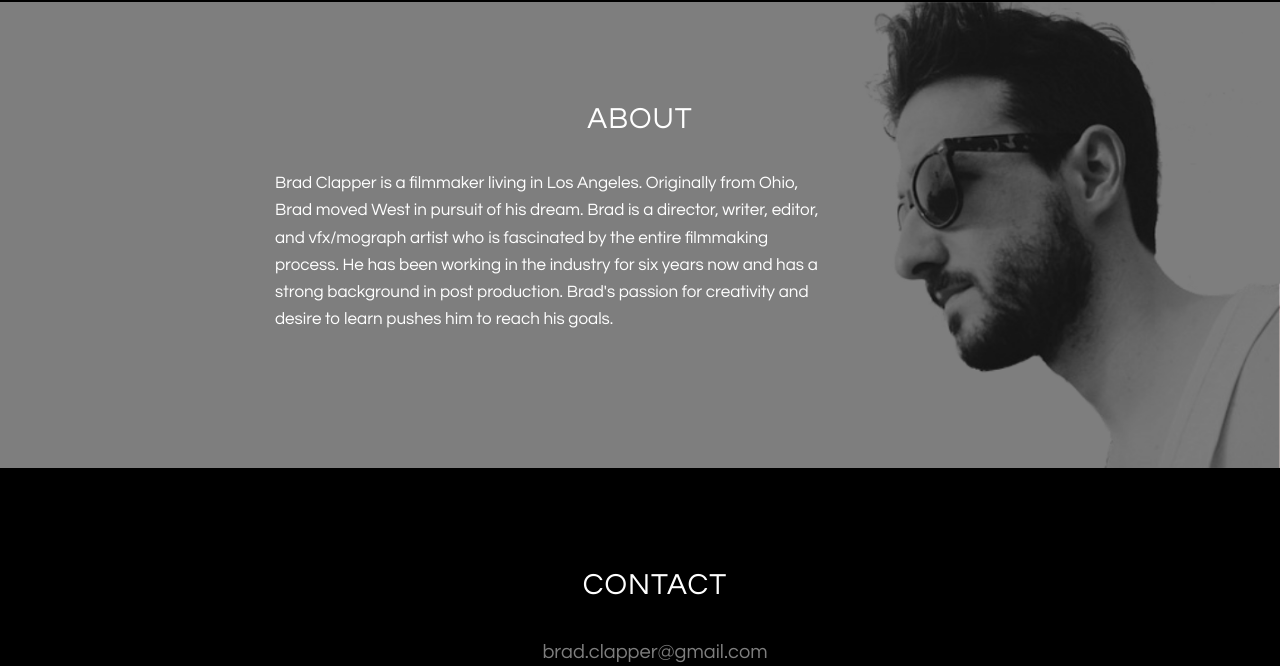
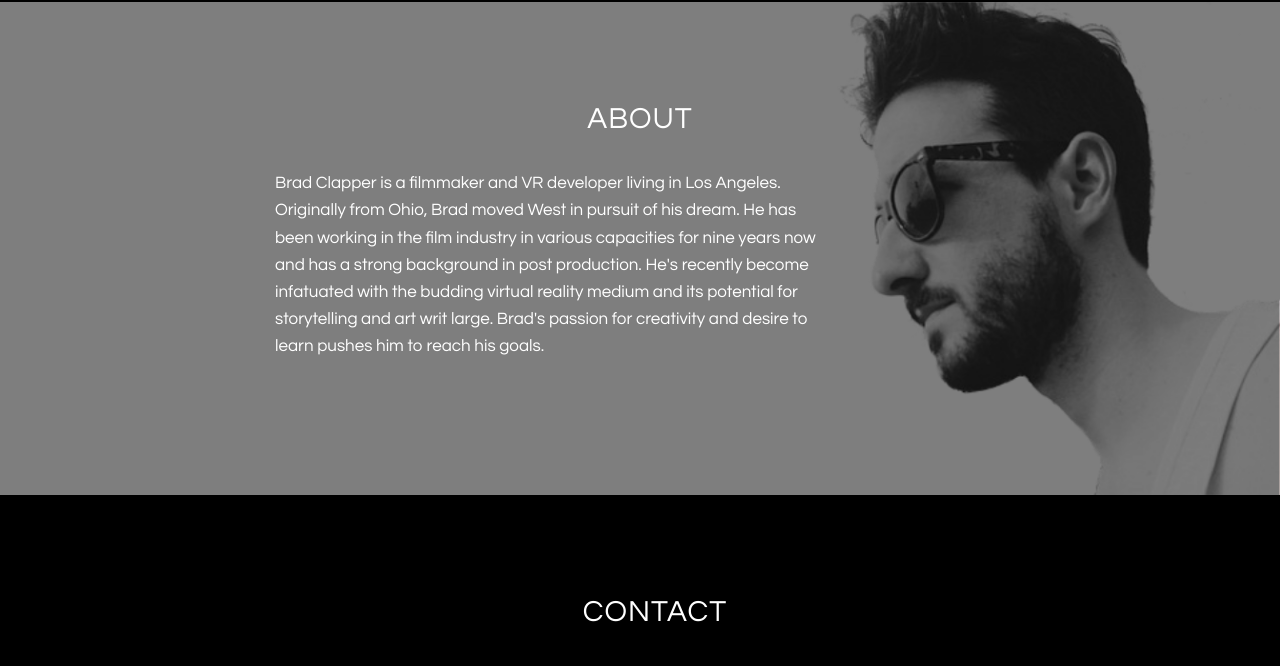
Before and after one commit to baclap/bradclapper.com, a plain HTML site: page index.html in a window 1280 px wide. Shown: the part 1483-2149 px from the top of the page. Drawn offline with Linux system fonts and the light colour scheme; a web font is replaced by a local one.

Commit message:
Update about text

```diff
--- a/index.html
+++ b/index.html
@@ -166,7 +166,7 @@
 		    <div class="container">
 		        <div class="col-lg-8 col-lg-offset-2">
 		            <h2>About</h2>
-		            <p>Brad Clapper is a filmmaker living in Los Angeles. Originally from Ohio, Brad moved West in pursuit of his dream. Brad is a director, writer, editor, and vfx/mograph artist who is fascinated by the entire filmmaking process. He has been working in the industry for six years now and has a strong background in post production. Brad's passion for creativity and desire to learn pushes him to reach his goals.</p>
+		            <p>Brad Clapper is a filmmaker and VR developer living in Los Angeles. Originally from Ohio, Brad moved West in pursuit of his dream. He has been working in the film industry in various capacities for nine years now and has a strong background in post production. He's recently become infatuated with the budding virtual reality medium and its potential for storytelling and art writ large. Brad's passion for creativity and desire to learn pushes him to reach his goals.</p>
 		        </div>
 		    </div>
 		</div>
```
